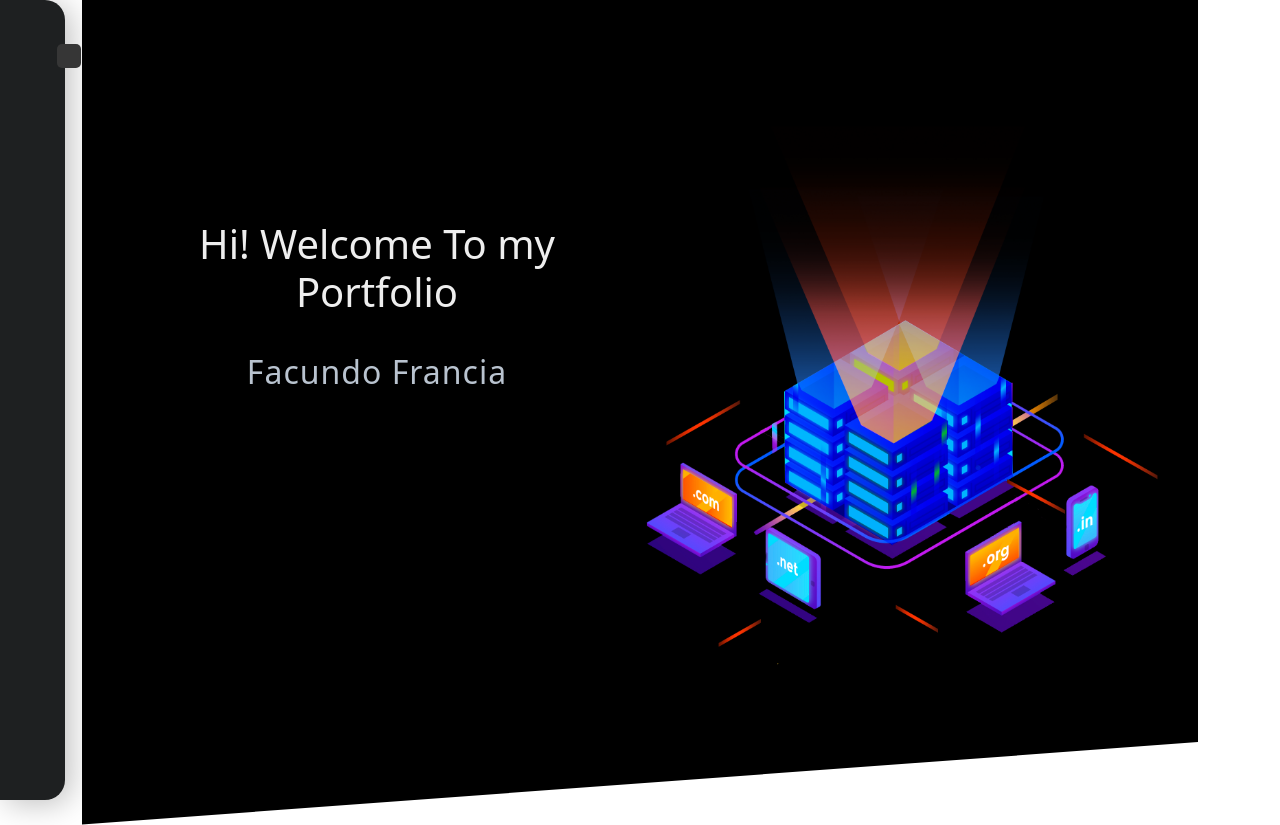
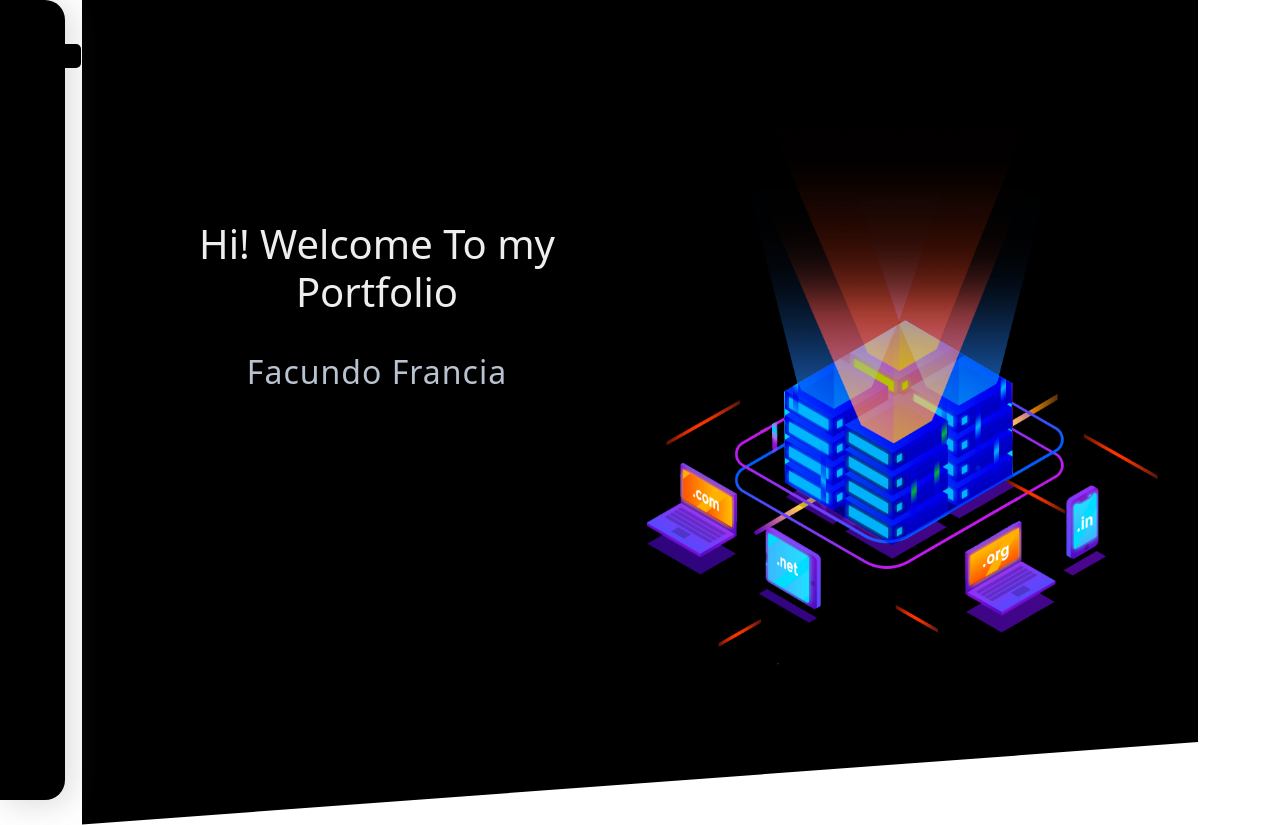
Before and after one commit to MushinShin/Portfolio, a React (Create React App) app: page / in a window 1280 px wide. Built offline with nearby package versions, Linux system fonts and the light colour scheme; some icons are missing.

Commit message:
style changes

```diff
--- a/src/components/nav.jsx
+++ b/src/components/nav.jsx
@@ -19,16 +19,24 @@ const Nav = () => {
             className={`nav_toggle ${expanded ? "rotate" : ""}`}
             onClick={handleClick}
           >
-            <box-icon name="right-arrow"></box-icon>
+            <box-icon name="right-arrow" color="white"></box-icon>
           </div>
 
           <ul className="nav_list">
             <a href="#" className="nav_link">
-              <box-icon name="home-circle" className="nav_icon"></box-icon>
+              <box-icon
+                name="home-circle"
+                className="nav_icon"
+                color="white"
+              ></box-icon>
               {expanded && <span className="nav_text">Home</span>}
             </a>
             <a href="#" className="nav_link">
-              <box-icon name="planet" className="nav_icon"></box-icon>
+              <box-icon
+                name="planet"
+                className="nav_icon"
+                color="white"
+              ></box-icon>
               {expanded && <span className="nav_text">Projects</span>}
             </a>
           </ul>
@@ -36,7 +44,7 @@ const Nav = () => {
 
         <div className="profil">
           <div className="profil_img">
-            <box-icon name="mail-send"></box-icon>
+            <box-icon name="mail-send" color="white"></box-icon>
           </div>
           <div className="profile_desc">
             {expanded && <a href="#">FacundoFrancia25@outlook.com</a>}
--- a/src/styles/navStyles.css
+++ b/src/styles/navStyles.css
@@ -18,12 +18,13 @@ a {
   left: 0;
   width: 65px;
   height: 100vh;
-  background-color: #1e2021;
+  background-color: #000000;
+  border-color: #fff;
   padding: 2rem 1.625rem 2.5rem;
   transition: 0.5s;
   z-index: 1000;
   border-radius: 0 20px 20px 0;
-  box-shadow: 6px 4px 30px 0px rgba(0, 0, 0, 0.25);
+  box-shadow: 6px 4px 30px 0px rgba(119, 109, 109, 0.25);
 }
 
 .nav {
@@ -40,10 +41,10 @@ a {
   right: -1rem;
   width: 24px;
   height: 24px;
-  background-color: #363636;
+  background-color: #000;
   border-radius: 5px;
   font-size: 0.875rem;
-  color: #afafaf;
+  border-color: solid 1px white;
   display: flex;
   justify-content: center;
   align-items: center;
@@ -67,9 +68,15 @@ a {
   padding-left: 0;
   margin-bottom: 1rem;
   border-radius: 5px;
-  color: #afafaf;
+  color: #ffffff;
   transition: 0.3s;
   text-decoration: none;
+}
+
+.nav_icon {
+  color: #ffee10;
+  box-shadow: 0 0 5px #ffee10;
+  text-shadow: 0 0 5px #ffee10;
 }
 
 .nav_link:hover {
@@ -86,12 +93,6 @@ a {
 .nav_text {
   font-weight: 500;
   padding-left: 0.5rem;
-}
-
-.nav_icon:hover {
-  color: #ffee10;
-  box-shadow: 0 0 5px #ffee10;
-  text-shadow: 0 0 5px #ffee10;
 }
 
 .profil {
```
